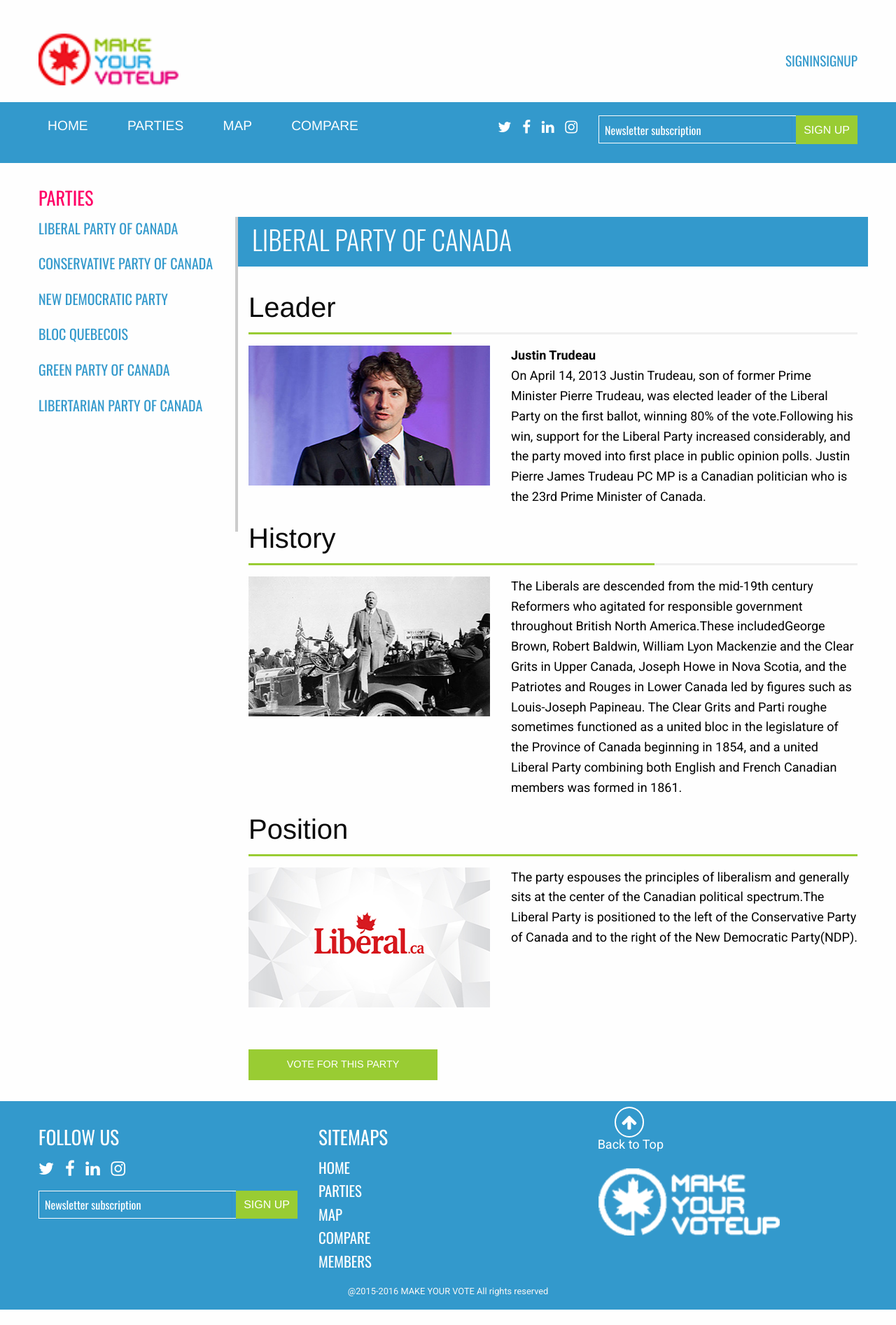
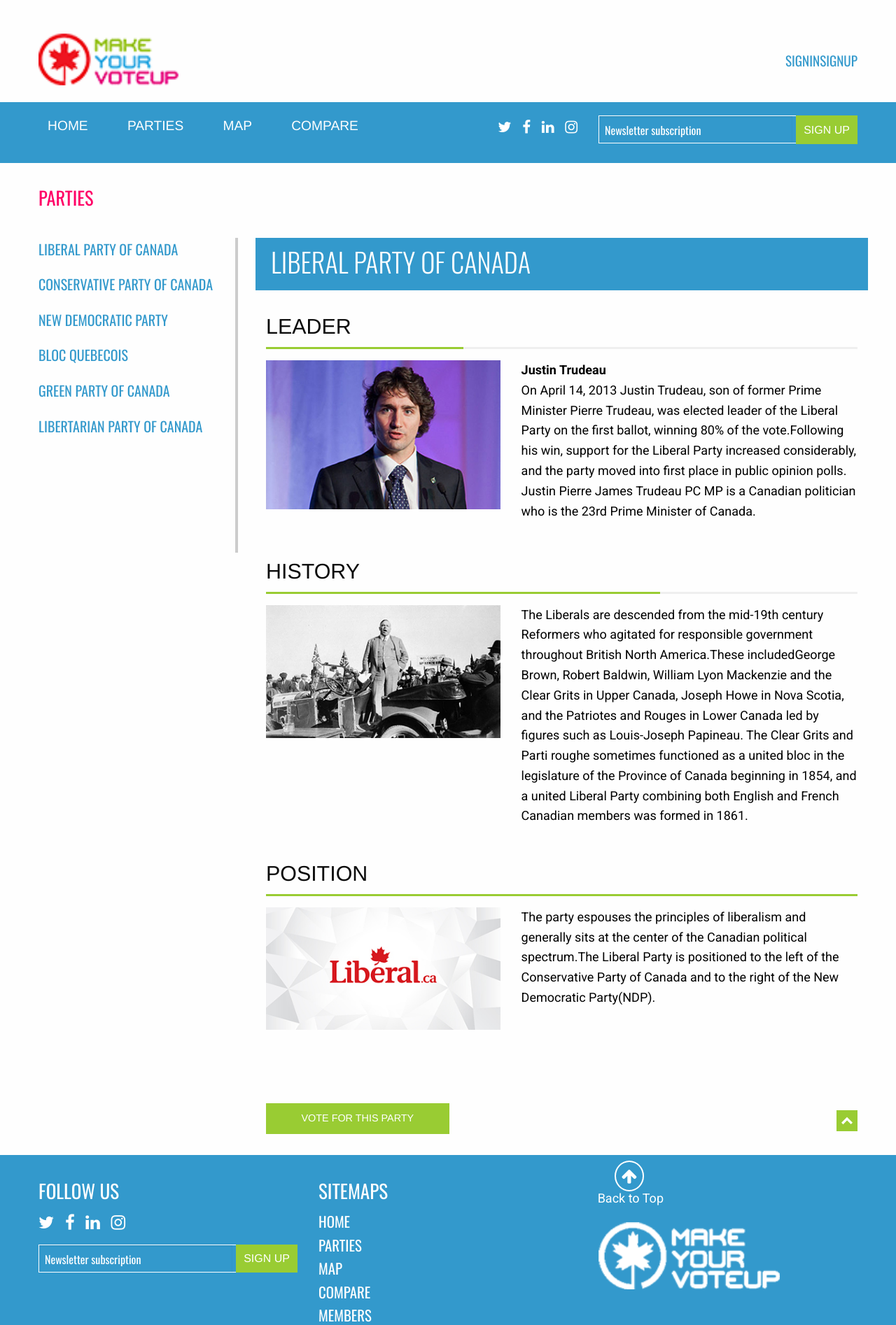
Before and after one commit to kirld/make-up-your-vote, a PHP site: page /parties.php?id=1 in a window 1280 px wide. Shown: the top 1894 px of the page at 70% size. Before the commit the page ends 1872 px from the top, so only its background shows below. Run offline with PHP 8.4, Linux system fonts and the light colour scheme; data comes from the database, SQL or seed files in the repository; style sheets or scripts are compiled from the project's sources; some libraries are stand-ins or nearby versions.

Commit message:
Parties page styling
parties page styling, small changes made

```diff
--- a/scss/main.scss
+++ b/scss/main.scss
@@ -433,20 +433,34 @@ p{
 /****************************************************************************/
 
 
-/********************************************************************
+
+/****************************************************************************
                             PARTIES
-********************************************************************/
+****************************************************************************/
 
-/*Side bar parties title*/
-.parties-container-title {
-    margin: $spacing 0;
-    h3 {
-       margin-left: 12px;
-       text-transform: uppercase;
+
+.info {
+    margin-bottom: $spacing;
+}
+
+.parties-page {
+     margin-bottom: 5px;
+}
+
+.parties-info-container {
+    margin-top: $spacing;
+
+    h2{
+        text-transform: uppercase;
+        font-size: 1.9em;
+    }
+
+    a:hover {
+       color: $primary-white;
     }
 }
 
-/*Styling for the sidebar*/
+/*Sidebar styling*/
 .parties-sidebar {
     border-right: 4px solid #cccccc;
     height: 450px;
@@ -474,7 +488,7 @@ p{
     }
 }
 
-/*Parties full name*/
+/*Styling for the parties name at top of page*/
 .parties-name-container {
     background-color: $primary-blue;
     margin-bottom: $spacing;
@@ -482,14 +496,14 @@ p{
     h1{
         color: $primary-white;
         font-weight: 300;
-        padding: 5px;
+        padding: 7px;
         text-transform: uppercase;
         font-size: 2.4em;
     }
 
 }
 
-/*Overall container that holds the parties information*/
+/*Wraps all the content for parties info*/
 .parties-info-container {
     margin-bottom: $spacing;
 
@@ -502,72 +516,29 @@ p{
 
 
 }
-/*Parties info images, Contain to certain height*/
+
+/*sets height for all images on party page*/
 .parties-img-container {
-    height: 200px;
-
-    img {
-        width: 100%;
-        height: 100%;
-    }
+    height: 250px;
 }
 
-/*Padding to give space between sidebar and content*/
-.parties-page-info {
+/*Wraps all the parties information*/
+.parties-page-info-container {
     padding-left: 40px;
 }
 
-.back-to-top-container {
-    margin-top: $spacing * 2;
-
-    .main-btn {
-        text-align: center;
-        width: 100%;
-    }
-}
-
-/**********BACK TO TOP BUTTON **************/
+/*Back to top Button*/
 .cd-top {
+  margin-top: 10px;
+  float: right;
   display: inline-block;
   height: 30px;
   width: 30px;
-  position: fixed;
-  bottom: 40px;
-  right: 10px;
-  box-shadow: 0 0 10px rgba(0, 0, 0, 0.05);
-  /* image replacement properties */
-  overflow: hidden;
-  text-indent: 100%;
-  white-space: nowrap;
   background: $primary-green url(../img/parties/cd-top-arrow.svg) no-repeat center 50%;
-  visibility: hidden;
-  opacity: 0;
-  -webkit-transition: opacity .3s 0s, visibility 0s .3s;
-  -moz-transition: opacity .3s 0s, visibility 0s .3s;
-  transition: opacity .3s 0s, visibility 0s .3s;
 }
-.cd-top.cd-is-visible, .cd-top.cd-fade-out, .no-touch .cd-top:hover {
-  -webkit-transition: opacity .3s 0s, visibility 0s 0s;
-  -moz-transition: opacity .3s 0s, visibility 0s 0s;
-  transition: opacity .3s 0s, visibility 0s 0s;
-}
-.cd-top.cd-is-visible {
-  /* the button becomes visible */
-  visibility: visible;
-  opacity: 1;
-}
-.cd-top.cd-fade-out {
-  /* if the user keeps scrolling down, the button is out of focus and becomes less visible */
-  opacity: .5;
-}
-.no-touch .cd-top:hover {
-  background-color: #e86256;
-  opacity: 1;
-}
-/**********END OF BACK TO TOP BUTTON **************/
 
+/* PROGRESS BARS */
 
-/********** PROGRESS BARS **************/
 .progress {
   width: 100%;
   height: 3px;
@@ -591,11 +562,12 @@ p{
     height: 3px;
     width: 100%;
 }
-/********** END OFPROGRESS BARS **************/
+/* END OFPROGRESS BARS */
 
 
-/*************************SIGN UP FORM *****************************/
+/*SIGN UP FORM */
 
+/*Wraps the whole form*/
 .form-container {
   color: $primary-white;
   margin-top: $spacing;
@@ -606,8 +578,6 @@ p{
       color: $primary-white;
   }
 }
-
-
 
 .form-labels {
     color: $primary-white;
@@ -636,9 +606,15 @@ p{
     float: left;
 }
 
+/*Validation icons appear when user enters info into form*/
 .validation-icon {
     float: right;
 }
+
+.validation-icon {
+    color: #000000;
+}
+
 #email #password {
    width: 90%;
    float: left;
@@ -652,11 +628,9 @@ p{
     width: 100%;
 }
 
-.validation-icon {
-    color: #000000;
-}
 
-/************************* End of sign up form *****************************/
+
+/* End of sign up form */
 /*********************
 	MEDIA QUERY
 *************************/
@@ -906,27 +880,28 @@ Parties Section on Home Page */
         z-index: -10;
     }
 
-    /****************
+     /****************
           PARTIES
     ****************/
     .parties-name-container {
         h1 {
-            font-size: 1.8em;
+            font-size: 2.2rem;
             margin: 0;
             padding: 10px;
+        }
+
+        h2 {
+           font-size: 1.4rem;
         }
     }
 
     .parties-img-container {
-        margin-bottom: $spacing;
+        margin-bottom: $spacing/2;
+        height: 100%;
     }
 
-    .parties-page-info {
-                padding: 20px;
-    }
-
-    .parties-info-container {
-        margin-bottom: 0;
+    .parties-page-info-container {
+         padding: 20px;
     }
 
     .cd-top {
```
